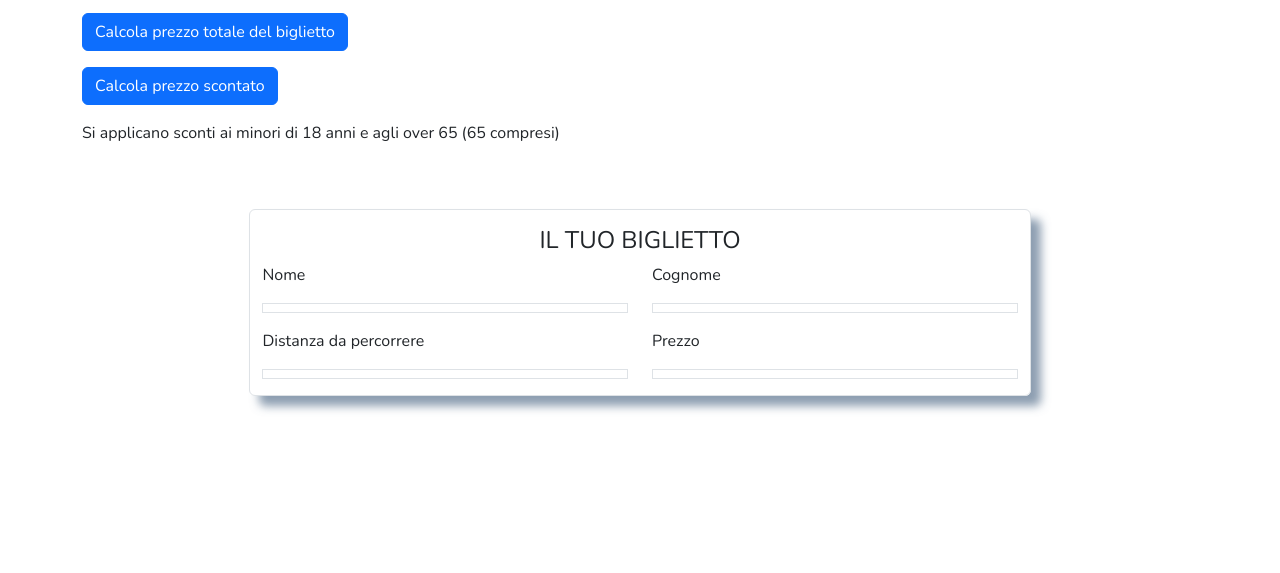
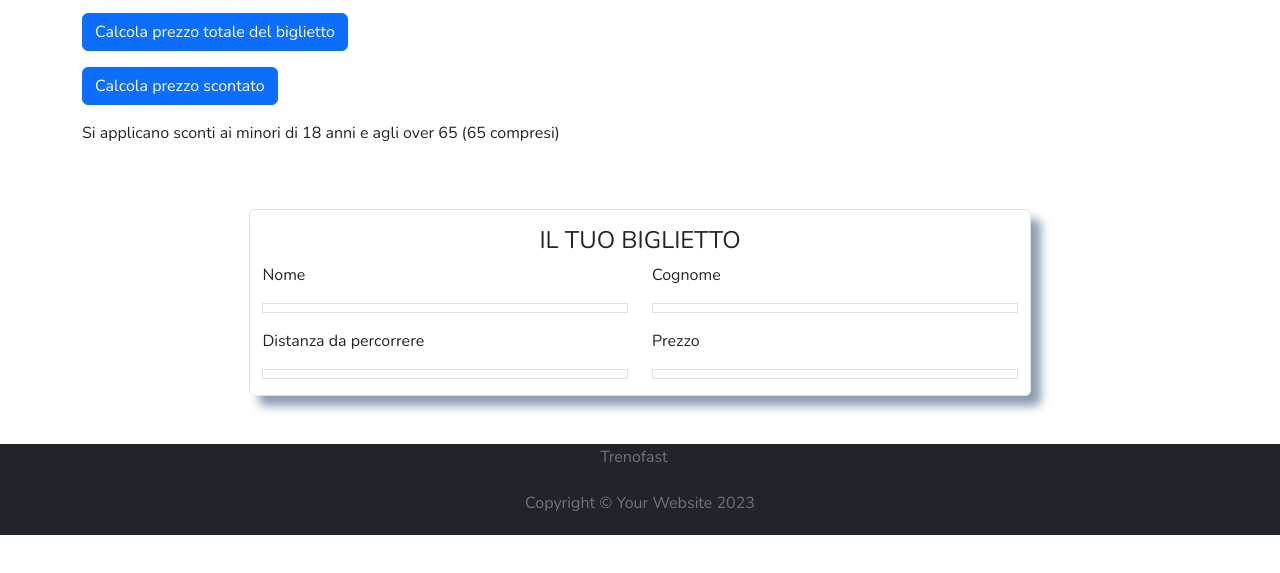
Before and after one commit to MatteoFarinazzo/js-biglietto-treno, a plain HTML site: page index.html in a window 1280 px wide. Shown: the part 191-764 px from the top of the page. Drawn offline with nearby package versions, Linux system fonts and the light colour scheme.

Commit message:
Finished 2?

```diff
--- a/index.html
+++ b/index.html
@@ -112,18 +112,17 @@
 
   </div>
 
-  <!--
-  <footer class="mt-3">
-    <div class="container-fluid g-0">
+
+  <footer>
+    <div class="container-fluid ">
       <footer class=" row bg-dark text-secondary ">
-        <div class="nav justify-content-center pb-2 mb-2 flex-column text-center pt-5">
+        <div class="nav justify-content-center pb-2 mb-2 flex-column text-center pt-1">
           <h5 class="fs-6">Trenofast</h5>
         </div>
-        <p class="text-center text-body-secondary pb-4 fs-6">Copyright © Your Website 2023</p>
+        <p class="text-center text-body-secondary pb-1 fs-6">Copyright © Your Website 2023</p>
       </footer>
     </div>
   </footer>
--->
 
   <script src="./js/main.js"></script>
 
--- a/js/main.js
+++ b/js/main.js
@@ -63,12 +63,6 @@ else{
     document.getElementById("surname").innerHTML = surname;
     document.getElementById("distance").innerHTML = rangeKilometers + "Km";
 
-    document.getElementById("discountedPrice").innerHTML = '&nbsp' + discountedPrice + "£";
+    document.getElementById("discountedPrice").innerHTML = '&nbsp' + discountedPrice ;
 
 }
-
-
-
-
-
-//output sulla pagina html con un massimo di due decimali (centesimi) per indicare il prezzo
```
